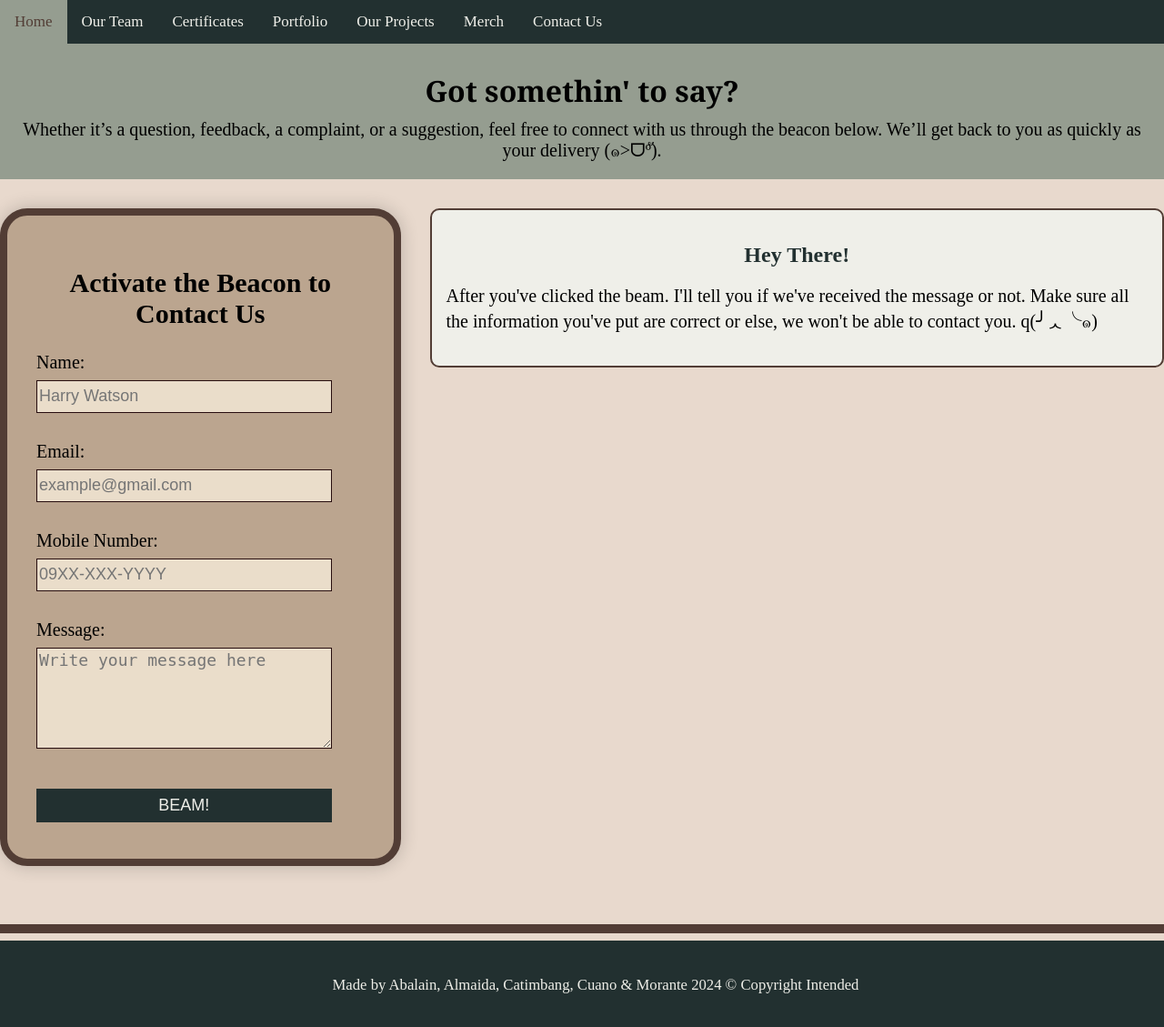
After one commit to Arlynne896/Group1Exercises-INTPROG, a PHP site: page /contact.php in a window 1280 px wide. The commit adds this page. Shown: the whole page at 91% size. Run offline with PHP 8.4, Linux system fonts and the light colour scheme.

Commit message:
added contact us and did few updates

```diff
--- /dev/null
+++ b/contact.css
@@ -0,0 +1,149 @@
+* {
+  box-sizing: border-box;
+}
+body {
+  background-color: #E8D9CD;
+  margin: auto;
+}
+.navbar {
+background-color: #223030;
+overflow: hidden;
+}
+.navbar a {
+float: left;
+color: #EFEFE9;
+text-align: center;
+padding: 14px 16px;
+text-decoration: none;
+font-size: 17px;
+}
+.navbar a:hover {
+background-color: #959D90;
+color: #523D35;
+}
+
+hr{
+border: 3px solid #523D35;
+}
+
+.header {
+  background-color: #959D90;
+  width: 100%;
+  padding: 20px;
+  min-height: 110px;
+  margin-bottom: 2rem;
+}
+
+.header > * {
+  text-align: center;
+  margin: 0 auto;
+  padding-top: 10px;
+}
+
+h1 {
+  text-align: center;
+  font-family: georgia;
+  margin-top: 0;
+  padding-top: 19px;
+}
+
+.container {
+  border: 8px solid #523D35;
+  background-color: #BBA58F;
+  margin: 0 1rem 2rem 0;
+  font-size: 20px;
+  text-align: left;
+  padding: 2rem;
+  border-radius: 30px;
+  box-shadow: 0px 0px 20px rgba(0, 0, 0, 0.2);
+  max-width: 600px;
+  width: 60%;
+}
+
+h2{
+	text-align: center;
+}
+
+.wrapper {
+	display: flex;
+	justify-content: flex-start;
+	align-items: flex-start;
+	margin: 2rem auto;
+	max-width: 1500px;
+    flex-direction: row;
+}
+
+.response-box {
+	background-color: #EFEFE9;
+	border: 2px solid #523D35;
+	border-radius: 10px;
+	padding: 1rem;
+	margin-left: 1rem;
+	flex-grow: 1;
+	height: fit-content;
+}
+.response-box h2 {
+	color: #223030;
+}
+
+input, textarea {
+	min-height: 2em;
+	border: 1px solid #260D0E;
+	font-size: 18px;
+	margin: 0.5rem 0;
+	width: calc(100% - 2em);
+	background-color: #EADDCA;
+	color: black;
+}
+input[type="submit"] {
+	background-color: #223030;
+	color: #EFEFE9;
+	border: none;
+	padding: 0.5rem 1rem;
+	cursor: pointer;
+}
+input[type="submit"]:hover {
+	background-color: #959D90;
+}
+hr {
+	border: 5px solid #523D35;
+}
+footer {
+	text-align: center;
+	padding: 1rem;
+	background-color: #223030;
+	color: #EFEFE9;
+    clear: both;
+}
+.title, p{
+	font-size: 20px;
+}
+
+.icon-container {
+  display: flex;
+  justify-content: center;
+  margin-top: 10px;
+background: transparent;
+}
+
+a{
+color: white;
+}
+a:visited {
+color: white;
+}
+a:hover {
+color: green;
+}
+
+
+/*
+
+* - universal selector
+p h1 - element selector
+#id .class - descendant combinator
+#id > .class - inner child selector
+a:hover - pseudo-class selector
+
+h1, p, h2 - group selector
+*/
--- /dev/null
+++ b/contact.php
@@ -0,0 +1,116 @@
+<?php
+$responseMessage = "";
+
+if ($_SERVER["REQUEST_METHOD"] == "POST") {
+    $name = $_POST["name"];
+    $email = $_POST["email"];
+    $mobile = $_POST["mobile"];
+    $message = $_POST["message"];
+
+    if (empty($name)) {
+        $responseMessage .= "<br><p>Gimme your name, don't be shy bbg ~(˘▾˘~)</p>";
+    }
+    if (empty($email)) {
+        $responseMessage .= "<p>Why won't you give us your email? You don't want our reply? (ಥ﹏ಥ)</p>";
+    } else {
+        if (!empty($name) && !empty($email)) {
+            $responseMessage .= "<p>
+									Hi, <b>$name</b>!<br>
+									Thank you for reaching out to us! We truly appreciate it. Your message has been safely delivered to our inbox.
+									You can expect a reply at <b>$email</b> or on your mobile number <b>$mobile</b>.
+								</p>";
+			$responseMessage .= "<p> If you need immediate assistance, don't hesitate to reach out. Our reliable customer service team is available at <em>09123456789</em>.<br></p>";
+			$responseMessage .= "<p> For more details about where to contact us, check the box below this response.</p>";
+        }
+    }
+    if (empty($message)) {
+        $responseMessage .= "<p>I think your message is missing... (o_O) ?</p>";
+		$responseMessage .= "<p>If the form on the left is not working, check the box below this response for more details on where to contact us.</p>";
+    }
+}
+?>
+
+<!DOCTYPE html>
+<html lang="en">
+<head>
+    <meta charset="UTF-8">
+    <title>Group Exercise #4</title>
+    <link href="contact.css" rel="stylesheet"/>
+    <link rel="stylesheet" href="https://cdnjs.cloudflare.com/ajax/libs/font-awesome/4.7.0/css/font-awesome.min.css">
+</head>
+<body>
+    <nav>
+        <div class="navbar">
+            <a href="homepage.htm">Home</a>
+            <a href="exercise1.php">Our Team</a>
+            <a href="certif.htm">Certificates</a>
+            <a href="port.htm">Portfolio</a>
+            <a href="project.htm">Our Projects</a>
+            <a href="merch.php">Merch</a>
+            <a href="contact.php">Contact Us</a>
+        </div>
+    </nav>
+
+    <div class="header">
+        <h1>Got somethin' to say?</h1>
+        <p>
+            Whether it’s a question, feedback, a complaint, or a suggestion, feel free to connect with us through the beacon below.
+            We’ll get back to you as quickly as your delivery (๑>ᗜºั).
+        </p>
+    </div>
+
+    <div class="wrapper">
+        <div class="container">
+            <h2>Activate the Beacon to Contact Us</h2>
+            <form method="post" action="<?php echo htmlspecialchars($_SERVER["PHP_SELF"]); ?>" onsubmit="return confirmSubmission()">
+                <label class="title">
+                    Name: <input type="text" name="name" placeholder="Harry Watson" value="<?php echo isset($name) ? $name : ''; ?>"><br><br>
+                </label>
+                <label class="title">
+                    Email: <input type="email" name="email" placeholder="example@gmail.com" value="<?php echo isset($email) ? $email : ''; ?>"><br><br>
+                </label>
+                <label class="title">
+                    Mobile Number: <input type="text" name="mobile" placeholder="09XX-XXX-YYYY" value="<?php echo isset($mobile) ? $mobile : ''; ?>"><br><br>
+                </label>
+                <label class="title">
+                    Message: <textarea name="message" rows="5" cols="40" placeholder="Write your message here"><?php echo isset($message) ? $message : ''; ?></textarea><br><br>
+                </label>
+                <input type="submit" name="submit" value="BEAM!">
+            </form>
+        </div>
+
+        <div class="response-box">
+            <h2>Hey There!</h2>
+            <p>
+				After you've clicked the beam. I'll tell you if we've received the message or not. Make sure all the information you've put are correct or else,
+				we won't be able to contact you. q(╯ᆺ╰๑)
+			</p>
+            <?php echo $responseMessage; ?>
+        </div>
+		<!-- not finished
+		<div class="details">
+            <h2>Contact Information</h2>
+            <p>
+				Email:wafflesandmilk.bread@yahoo.com
+				Phone:0987-369-2770
+				Address:19 Duck Ave., 1987 St.
+			</p>
+			lalagyan icon ng facebook, X, insta, linkedln
+        </div>
+		 -->
+    </div>
+
+    <hr>
+
+    <footer>
+        <p style="margin-left:30px;"><small>Made by Abalain, Almaida, Catimbang, Cuano & Morante 2024 © Copyright Intended</small></p>
+    </footer>
+
+    <script>
+        function confirmSubmission() {
+            return confirm("Are you sure you want to submit the form (o_O) ? ");
+        }
+    </script>
+
+</body>
+</html>
```
Also changed, not shown: Exercise 3 indiv/grp1_abalainarlynne_ex3.php (renamed from grp1_abalainarlynne_ex3.php, +5 -5 lines), exercise1.php (+4 -3 lines), merch.php (+3 -12 lines), tp.css (+28 -6 lines), 1 other file.
